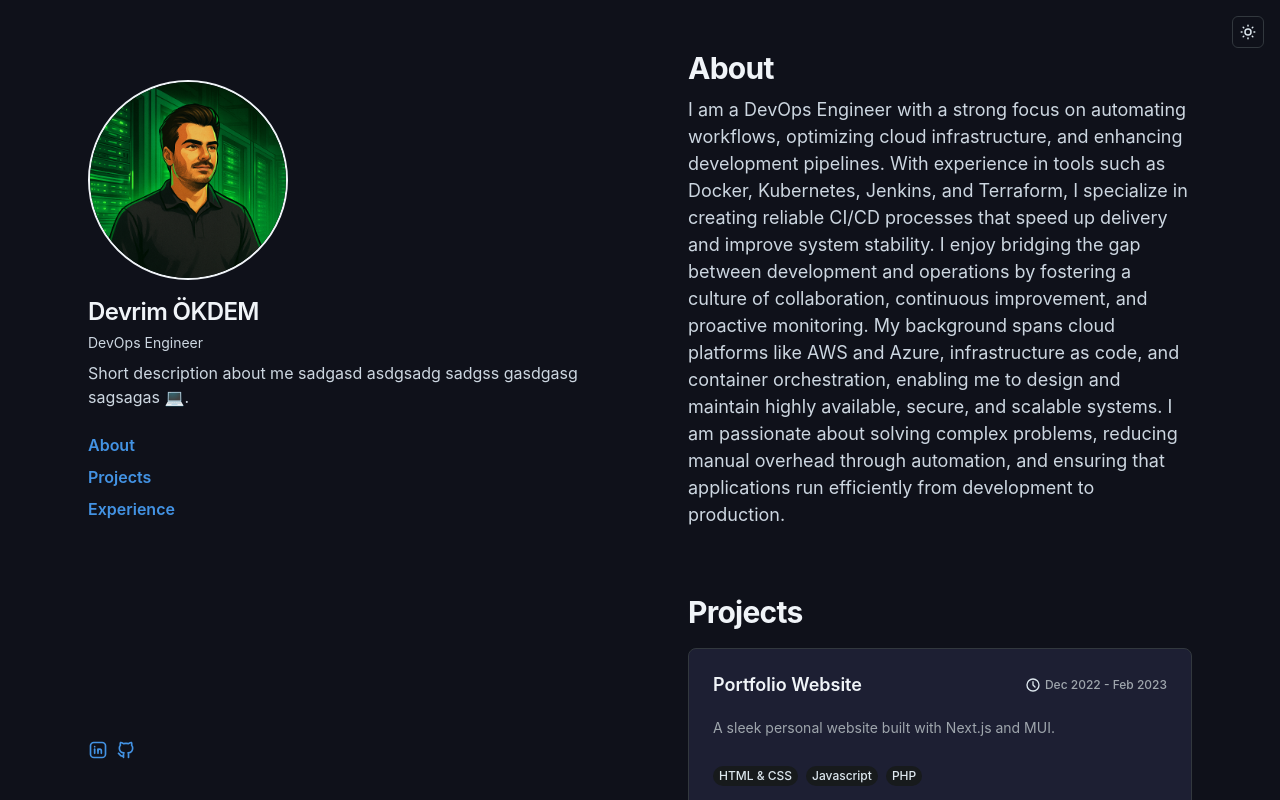
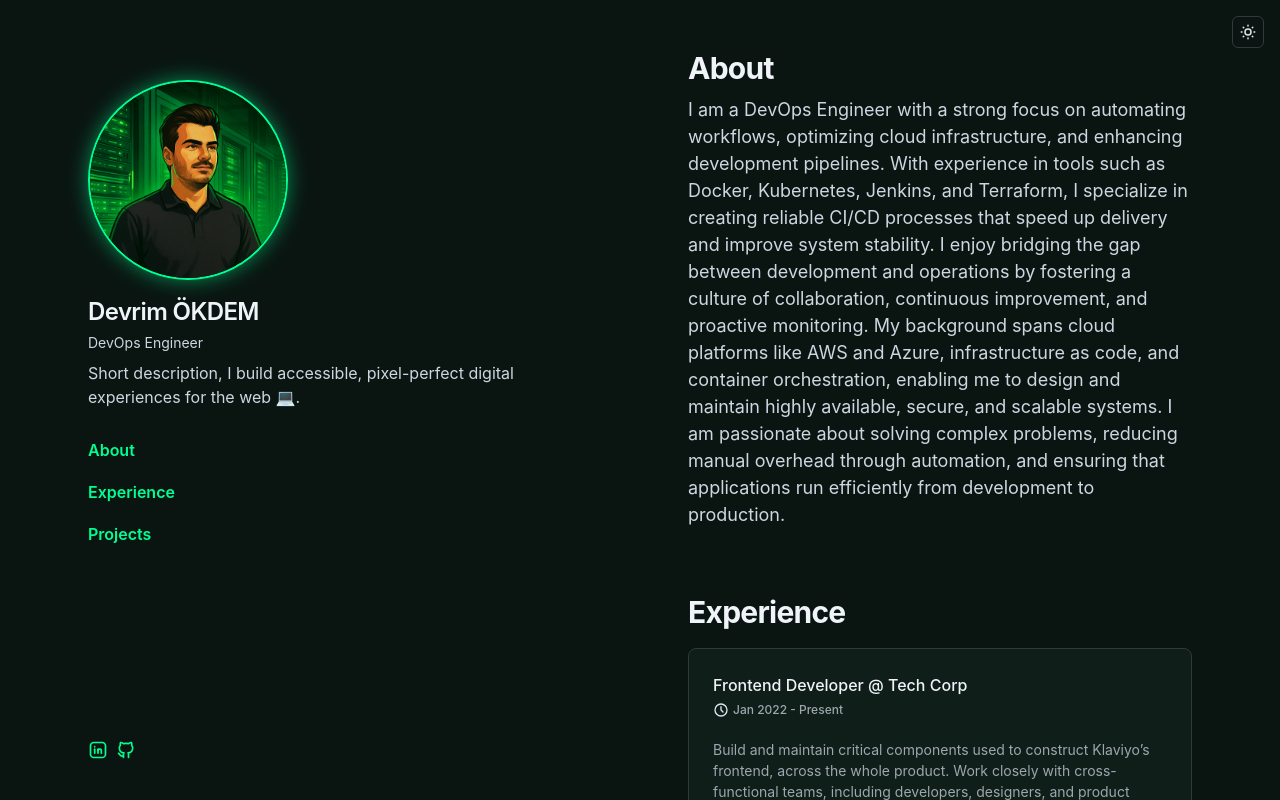
Before and after one commit to DevrimCaner/devrimcaner.com, a Next.js app in the folder devrimcaner/: page / in a window 1280 px wide. Shown: the top 800 px of the page. Built offline with nearby package versions, Linux system fonts and the light colour scheme.

Commit message:
Dark Theme Complate

```diff
--- a/devrimcaner/components/Experience.tsx
+++ b/devrimcaner/components/Experience.tsx
@@ -1,4 +1,5 @@
-import { Box, Typography, Card, Link } from '@mui/joy';
+import { Box, Typography, Card, Link, Chip, Stack } from '@mui/joy';
+import { IconClock } from '@tabler/icons-react';
 
 type ExperienceItem = {
   company: string;
@@ -6,6 +7,7 @@ type ExperienceItem = {
   period: string;
   description: string;
   link?: string;
+  techs?: string[];
 };
 
 type Props = {
@@ -17,9 +19,17 @@ const Experience = ({ experience }: Props) => (
     <Typography level="h2" sx={{ mb: 2 }}>
       Experience
     </Typography>
+    <Stack spacing={3}>
       {experience.map((job) => (
-      <Card key={job.company} variant="outlined" sx={{ mt: 2, p: 3 }}>
-        <Box sx={{ display: 'flex', justifyContent: 'space-between', flexWrap: 'wrap', gap: 1 }}>
+        <Card key={job.company} variant="outlined" sx={{ p: 3 }}>
+          <Box
+            sx={{
+              display: 'flex',
+              justifyContent: 'space-between',
+              flexWrap: 'wrap',
+              gap: 1,
+            }}
+          >
             <Box>
               {job.link ? (
                 <Link
@@ -27,26 +37,40 @@ const Experience = ({ experience }: Props) => (
                   target="_blank"
                   underline="none"
                   aria-label={`${job.role} at ${job.company}`}
+                  sx={{ display: 'inline-flex', alignItems: 'baseline' }}
                 >
-                <Typography level="title-md">
+                  <Typography level="title-md" sx={{ mr: 1 }}>
                     {job.role} @ {job.company}
                   </Typography>
                 </Link>
               ) : (
-              <Typography level="title-md">
+                <Typography level="title-md" sx={{ mr: 1 }}>
                   {job.role} @ {job.company}
                 </Typography>
               )}
-            <Typography level="body-xs" sx={{ mt: 0.5 }}>
-              {job.period}
-            </Typography>
+              <Box sx={{ display: 'flex', alignItems: 'center', gap: 0.5, mt: 0.5 }}>
+                <IconClock size={16} aria-label="period" />
+                <Typography level="body-xs">{job.period}</Typography>
               </Box>
             </Box>
+          </Box>
+
           <Typography level="body-sm" sx={{ mt: 1 }}>
             {job.description}
           </Typography>
+
+          {job.techs && job.techs.length > 0 && (
+            <Stack direction="row" spacing={1} sx={{ mt: 2, flexWrap: 'wrap' }}>
+              {job.techs.map((t) => (
+                <Chip key={t} size="sm" variant="soft" sx={{ padding: '5px 10px' }}>
+                  {t}
+                </Chip>
+              ))}
+            </Stack>
+          )}
         </Card>
       ))}
+    </Stack>
   </Box>
 );
 
--- a/devrimcaner/components/Navigation.tsx
+++ b/devrimcaner/components/Navigation.tsx
@@ -43,8 +43,8 @@ const Navigation = ({ data }: Props) => (
         overflow: 'hidden',
         border: '2px solid',
         borderRadius: '50%',
-        //borderColor: 'primary.solidBg',
-        //boxShadow: '0 0 20px rgba(57,255,20,0.5)',
+        borderColor: 'primary.solidBg',
+        boxShadow: '0 0 20px rgba(0,255,147,0.5)',
         //mx: 'auto',
       }}
     >
@@ -70,7 +70,7 @@ const Navigation = ({ data }: Props) => (
 
     <Box>
         <Stack spacing={1}>
-            {['about', 'projects', 'experience'].map((id) => (
+            {['about', 'experience', 'projects'].map((id) => (
                 <Link
                     key={id}
                     href={`#${id}`}
@@ -80,6 +80,7 @@ const Navigation = ({ data }: Props) => (
                     textTransform: 'capitalize',
                     fontWeight: 600,
                     '&:hover': { textDecoration: 'underline' },
+                    padding:'5px 0px'
                     }}
                 >
                     {id}
--- a/devrimcaner/components/Projects.tsx
+++ b/devrimcaner/components/Projects.tsx
@@ -65,7 +65,7 @@ const Projects = ({ projects }: Props) => (
 
           <Stack direction="row" spacing={1} sx={{ mt: 2, flexWrap: 'wrap' }}>
             {project.techs.map((t) => (
-              <Chip key={t} size="sm" variant="soft">
+              <Chip key={t} size="sm" variant="soft" sx={{padding:'5px 10px'}}>
                 {t}
               </Chip>
             ))}
--- a/devrimcaner/data/data.json
+++ b/devrimcaner/data/data.json
@@ -2,7 +2,7 @@
   "navigation": {
     "name": "Devrim ÖKDEM",
     "title": "DevOps Engineer",
-    "bio": "Short description about me sadgasd asdgsadg sadgss gasdgasg sagsagas 💻.",
+    "bio": "Short description, I build accessible, pixel-perfect digital experiences for the web 💻.",
     "Social": {
         "linkedin": "https://www.linkedin.com/",
         "Github": "https://www.github..com/"
@@ -12,7 +12,7 @@
   "projects": [
     {
       "name": "Portfolio Website",
-      "description": "A sleek personal website built with Next.js and MUI.",
+      "description": "Video course that teaches how to build a web app with the Spotify Web API. Topics covered include the principles of REST APIs, user auth flows, Node, Express, React, Styled Components, and more..",
       "link": "https://example.com",
       "period": {
         "start": "2022-12",
@@ -23,7 +23,7 @@
     },
     {
       "name": "Markdown Blog",
-      "description": "A statically generated blog using markdown files.",
+      "description": "Web app for visualizing personalized Spotify data. View your top artists, top tracks, recently played tracks, and detailed audio information about each track. Create and save new playlists of recommended tracks based on your existing playlists and more.",
       "link": "https://github.com/janedoe/blog",
       "period": {
         "start": "2022-09",
@@ -33,8 +33,8 @@
       "techs": ["HTML & CSS", "Javascript", "Python"]
     },
     {
-      "name": "Markdown Blog 2",
-      "description": "A statically generated blog using markdown files.",
+      "name": "Wordpress Theme",
+      "description": "Collaborated with other student designers and engineers on pro-bono projects to create new brands, design systems, and websites for organizations in the community.",
       "link": "https://github.com/janedoe/blog",
       "period": {
         "start": "2022-09",
@@ -50,14 +50,16 @@
       "role": "Frontend Developer",
       "period": "Jan 2022 - Present",
       "link": "https://techcorp.example.com",
-      "description": "Developed and maintained scalable UI components using React."
+      "description": "Build and maintain critical components used to construct Klaviyo’s frontend, across the whole product. Work closely with cross-functional teams, including developers, designers, and product managers, to implement and advocate for best practices in web accessibility.",
+      "techs": ["HTML & CSS", "Javascript", "PHP"]
     },
     {
       "company": "Design Studio",
       "role": "UI Designer",
       "period": "2020 - 2022",
       "link": "https://techcorp.example.com",
-      "description": "Designed modern interfaces with a focus on user experience."
+      "description": "Build, style, and ship high-quality websites, design systems, mobile apps, and digital experiences for a diverse array of projects for clients including Harvard Business School, Everytown for Gun Safety, Pratt Institute, Koala Health, Vanderbilt University, The 19th News, and more. Provide leadership within engineering department through close collaboration, knowledge shares, and spearheading the development of internal tools.",
+      "techs": ["SQL", "Linux", "Windows", "Plesk", "cPanel"]
     }
   ]
 }
--- a/devrimcaner/pages/index.tsx
+++ b/devrimcaner/pages/index.tsx
@@ -35,6 +35,7 @@ type Data = {
     period: string;
     description: string;
     link: string;
+    techs: string[];
   }[];
 };
 
@@ -74,8 +75,8 @@ export default function Home({ data }: { data: Data }) {
 
         <Box sx={{ flex: 1 }}>
           <About content={data.about} />
+          <Experience experience={data.experience} />
           <Projects projects={data.projects} />
-          <Experience experience={data.experience} />
         </Box>
       </Box>
     </LayoutProvider>
--- a/devrimcaner/styles/globals.css
+++ b/devrimcaner/styles/globals.css
@@ -3,6 +3,9 @@
 *::before,
 *::after {
   box-sizing: border-box;
+}
+*:hover{
+  text-decoration: none;
 }
 
 html,
@@ -10,4 +13,5 @@ body {
   margin: 0;
   padding: 0;
   min-height: 100%;
+  scroll-behavior: smooth;
 }
--- a/devrimcaner/theme/theme.ts
+++ b/devrimcaner/theme/theme.ts
@@ -1,76 +1,118 @@
-import { extendTheme } from '@mui/joy/styles';
+import { extendTheme, Theme } from '@mui/joy/styles';
+import { PaletteColorOptions } from '@mui/material';
 
+const neonGreen = {
+  50: '#e6fff5',
+  100: '#b3ffe0',
+  200: '#80ffcc',
+  300: '#4dffb8',
+  400: '#1affa3',
+  500: '#00ff93', // main neon green
+  600: '#00e683',
+  700: '#00cc73',
+  800: '#00b363',
+  900: '#009953',
+};
+
+// Extend Joy UI theme
 const theme = extendTheme({
-  // Global Settings
-  typography: {
-    // Fonts
+  colorSchemes: {
+    dark: {
+      palette: {
+        background: {
+          body: '#0a1512', // very dark background
+          surface: '#0f1e19',
         },
-  components: {
-    JoyLink: {
-      defaultProps: {
-        color: 'primary',
-        underline: 'none',
+        primary: {
+          solidBg: neonGreen[500],
+          solidHoverBg: neonGreen[400],
+          plainColor: neonGreen[500],
+          outlinedBorder: neonGreen[500],
+          // You can add more shades if needed
         },
-      styleOverrides: {
-        root: {
-          fontWeight: 600,
-          position: 'relative',
-          '&:hover': {
-            textDecoration: 'none',
+        neutral: {
+          softBg: '#102e24',
+          softColor: neonGreen[100],
+          //softBg: '#142721',
+          //softColor: '#a3ccb8',
         },
-          '&:after': {
-            content: '""',
-            position: 'absolute',
-            left: 0,
-            right: 0,
-            bottom: -2,
-            height: '2px',
-            background: 'currentColor',
-            opacity: 0,
-            transition: 'opacity .2s ease',
+        // Add custom custom colors if desired:
+        // e.g. custom success, warning, etc.
       },
-          '&:hover:after': {
-            opacity: 0.7,
+    },
+    light: {
+      palette: {
+        background: {
+          body: '#f9fdfb', // very dark background
+          surface: '#fff',
+        },
+        primary: {
+          solidBg: neonGreen[500],
+          solidHoverBg: neonGreen[400],
+          plainColor: neonGreen[500],
+          outlinedBorder: neonGreen[500],
+          // You can add more shades if needed
+        },
+        neutral: {
+          // default text / secondary
+          solidBg: '#2a2d47',
+        },
+        // Add custom custom colors if desired:
+        // e.g. custom success, warning, etc.
       },
     },
   },
+
+  fontFamily: {
+    body: '"Inter", system-ui, -apple-system, sans-serif',
+    display: '"Inter", system-ui, -apple-system, sans-serif',
+  },
+
+  typography: {
+    // custom variant you can use via sx or component overrides
+    body1: {
+      fontSize: '1rem',
+      lineHeight: 1.5,
+    },
+    h6: {
+      textDecoration: 'underline',
+      textDecorationColor: neonGreen[500],
     },
   },
-  colorSchemes: {
-    light: {
-      palette: {
-        primary: {
-          solidBg: '#00FF7F', // neon green
-          solidColor: '#000',
-          plainColor: '#00FF7F',
-          outlinedBorder: '#00FF7F',
-        },
-        background: {
-          body: '#f0f2f5', // light bg
-          surface: '#ffffff', // card bg
-        },
-        text: {
-          // overrides
-        },
-        neutral: {
-          // normal text / border colors
+
+  components: {
+    // Example: customize Button globally
+    JoyButton: {
+      variants: [
+        {
+          props: { variant: 'solid', color: 'primary' },
+          style: {
+            borderRadius: 8,
+            textTransform: 'uppercase',
+            fontWeight: 600,
+            // Base style:
+            boxShadow: '0 0 12px rgba(0, 255, 147, 0.6)',
+            transition: 'transform .2s, box-shadow .2s',
+            // Custom hover set via ":hover"
+            '&:hover': {
+              transform: 'scale(1.03)',
+              boxShadow: '0 0 24px rgba(0, 255, 147, 0.9)',
             },
           },
         },
-    dark: {
-      palette: {
-        primary: {
-          solidBg: '#39FF14', // neon green
-          solidColor: '#000',
-          plainColor: '#39FF14',
-          outlinedBorder: '#39FF14',
+      ],
     },
-        background: {
-          body: '#0f111a', // dark bg
-          surface: '#1d1f33', // card
+    JoyLink: {
+      styleOverrides: {
+        root: {
+          position: 'relative',
+          color: neonGreen[500],
+          textDecoration: 'none',
+          fontWeight: 500,
+          '&:hover': {
+            textDecoration: 'underline',
+            textDecorationColor: neonGreen[400],
           },
-        text: {
-          // light colors
         },
       },
     },
```
Lines whose indentation alone changed are shown as unchanged.
